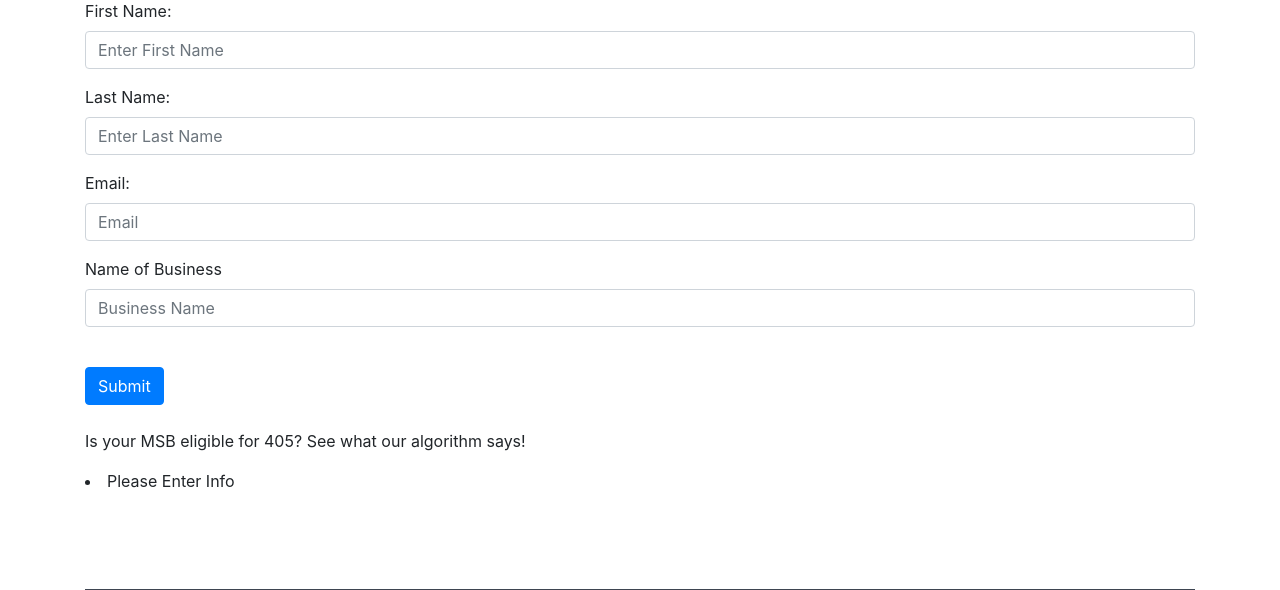
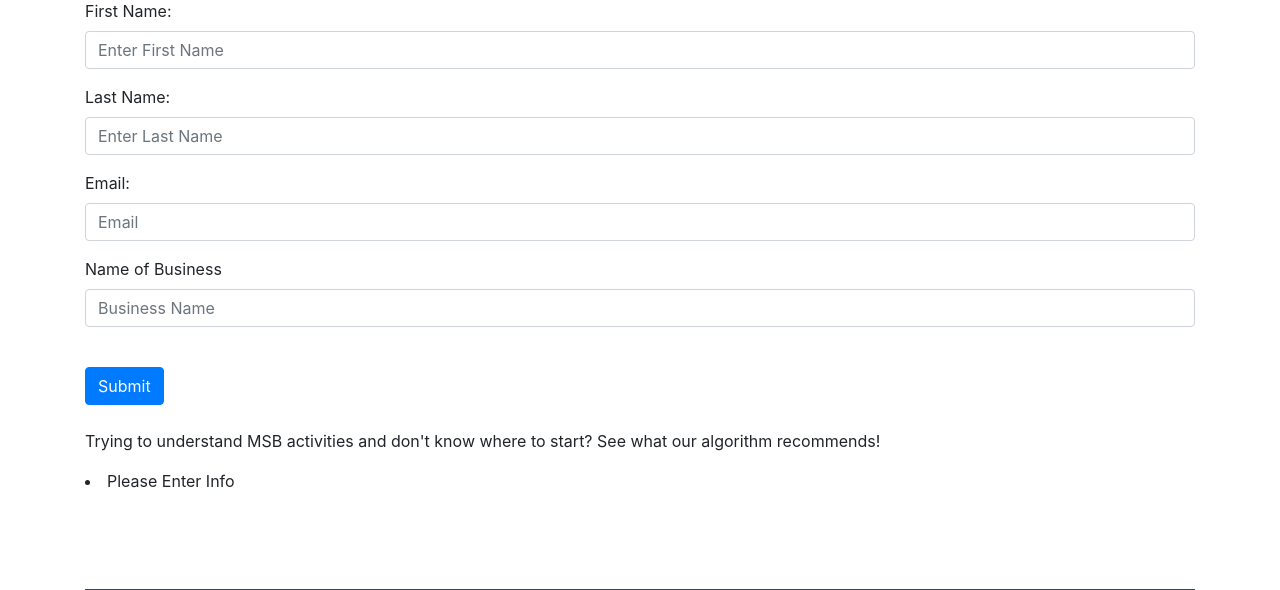
Before and after one commit to nathanLanger/Capstone, a Flask app: page /msb in a window 1280 px wide. Shown: the part 137-727 px from the top of the page. Run offline with Flask 3, Linux system fonts and the light colour scheme; parts of the project's set-up code (start-up, migrations or seed data) failed here and were passed over; some libraries are stand-ins or nearby versions.

Commit message:
updated wording

```diff
--- a/website/templates/msb.html
+++ b/website/templates/msb.html
@@ -57,7 +57,7 @@
   <button type="submit" class="btn btn-primary">Submit</button>
   <br/>
   <br/>
-  <p>Is your MSB eligible for 405? See what our algorithm says!</p>
+  <p>Trying to understand MSB activities and don't know where to start? See what our algorithm recommends!</p>
   {% if output %}
     {% for each in output%}
       <li>{{ each }}</li>
```
Also changed, not shown: 1 other file.
